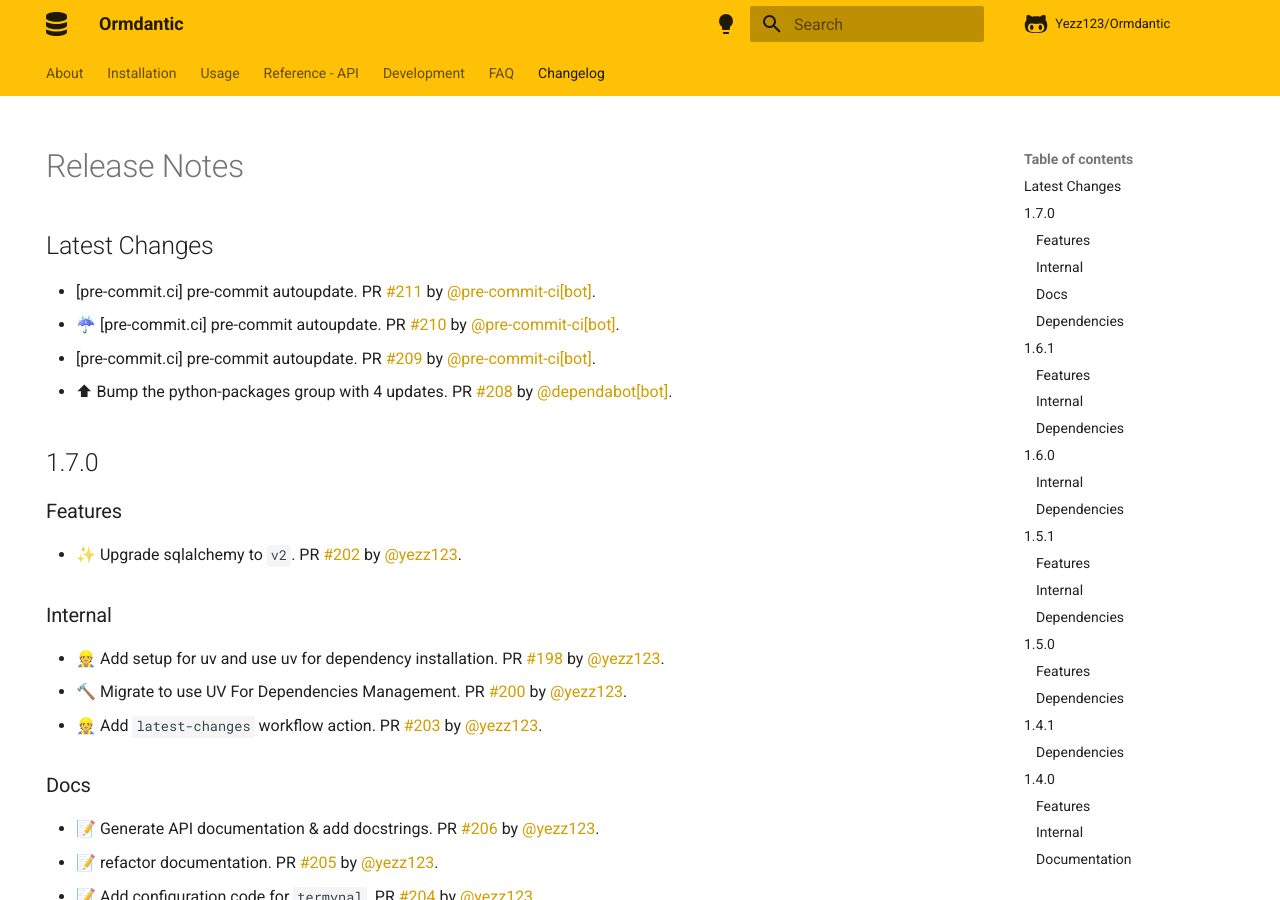
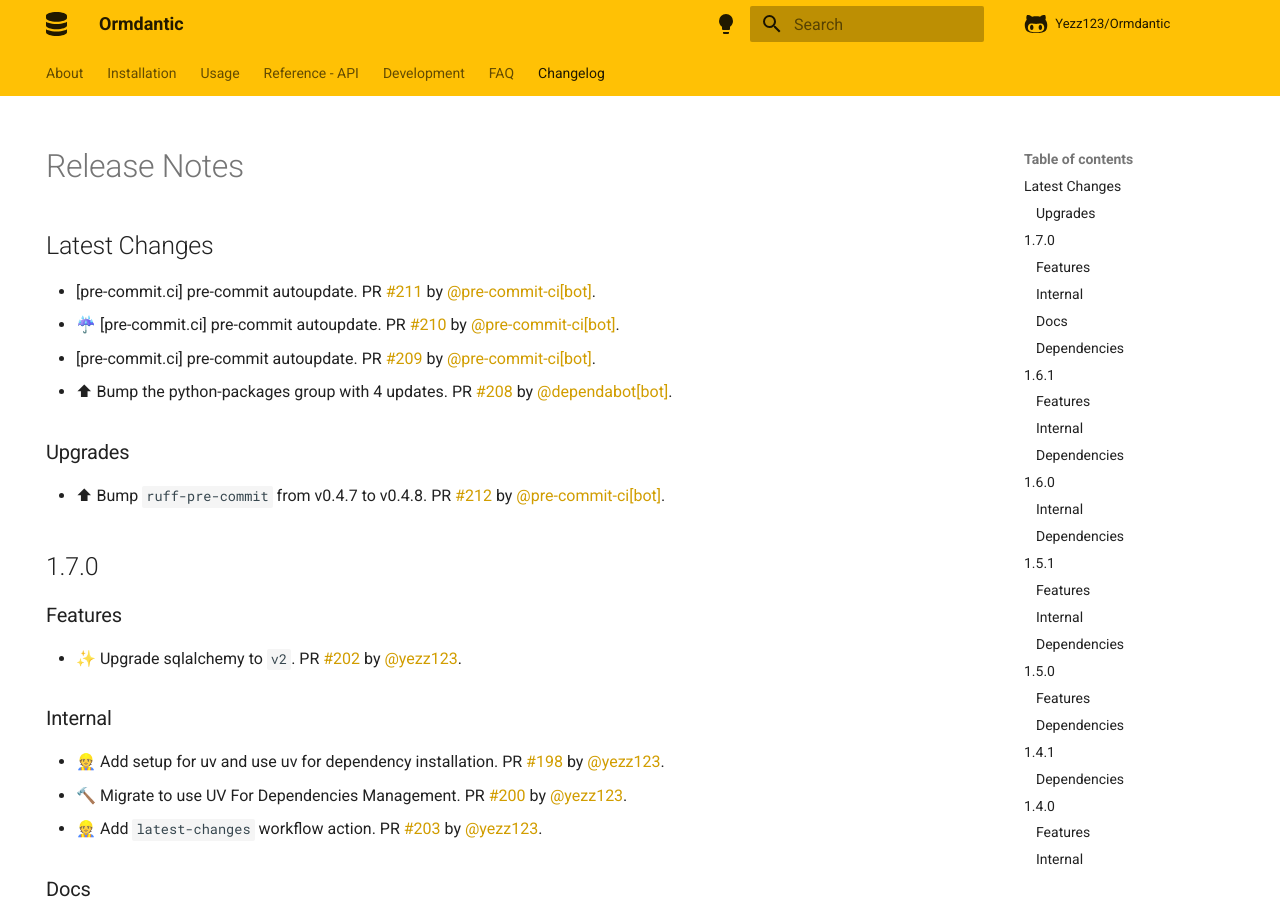
Before and after one commit to yezz123/ormdantic, an MkDocs documentation site: the page built from docs/release.md, in a window 1280 px wide and 900 px high. Built offline with MkDocs 1.6.1 and Material for MkDocs 9.7.7, drawn with Linux system fonts in a browser that asks for light colours; comment, search, counter and statistics services are not loaded.

Commit message:
📝 Update release notes

```diff
--- a/docs/release.md
+++ b/docs/release.md
@@ -11,6 +11,10 @@ hide:
 * ☔ [pre-commit.ci] pre-commit autoupdate. PR [#210](https://github.com/yezz123/ormdantic/pull/210) by [@pre-commit-ci[bot]](https://github.com/apps/pre-commit-ci).
 * [pre-commit.ci] pre-commit autoupdate. PR [#209](https://github.com/yezz123/ormdantic/pull/209) by [@pre-commit-ci[bot]](https://github.com/apps/pre-commit-ci).
 * ⬆ Bump the python-packages group with 4 updates. PR [#208](https://github.com/yezz123/ormdantic/pull/208) by [@dependabot[bot]](https://github.com/apps/dependabot).
+
+### Upgrades
+
+* ⬆ Bump `ruff-pre-commit` from v0.4.7 to v0.4.8. PR [#212](https://github.com/yezz123/ormdantic/pull/212) by [@pre-commit-ci[bot]](https://github.com/apps/pre-commit-ci).
 
 ## 1.7.0
 
```
